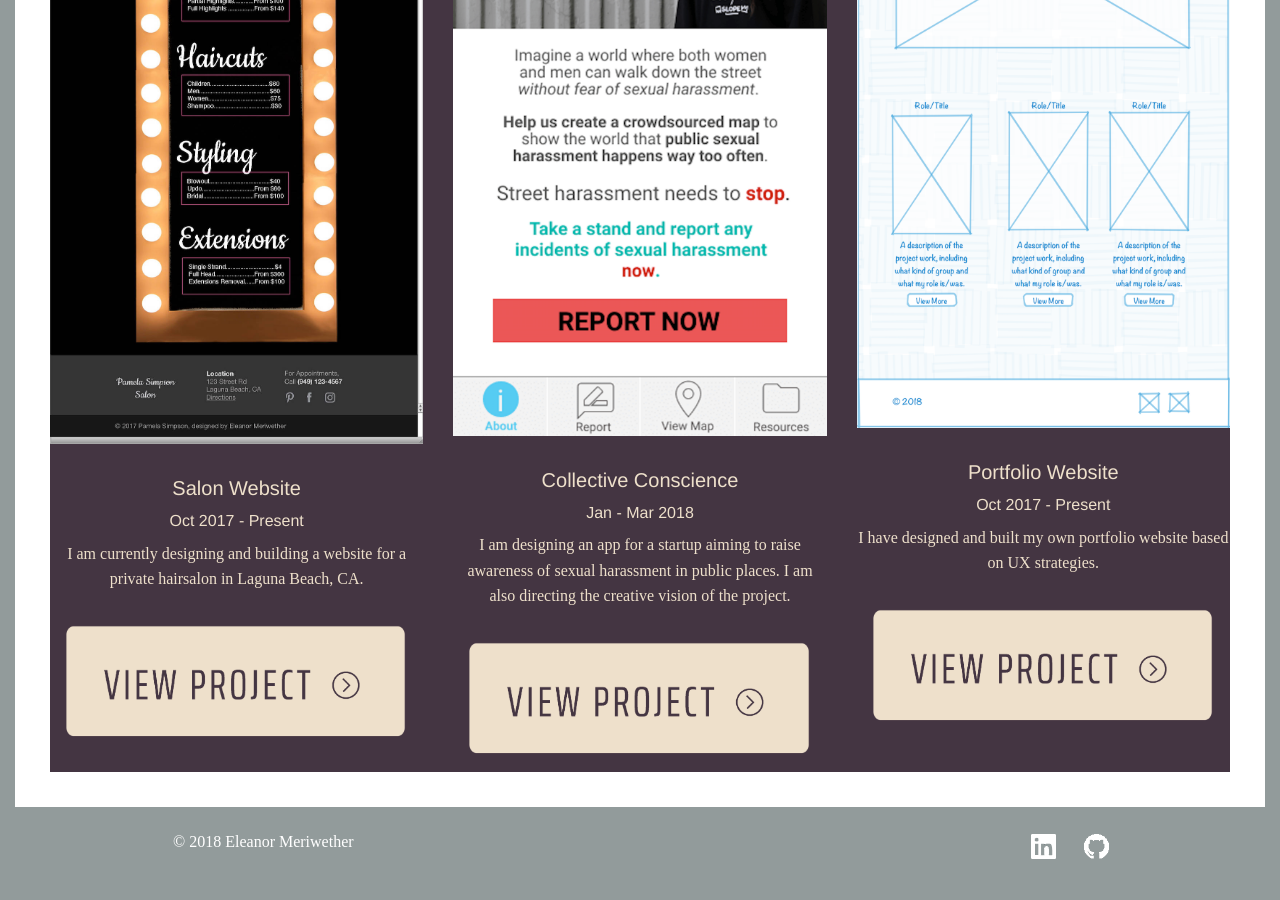
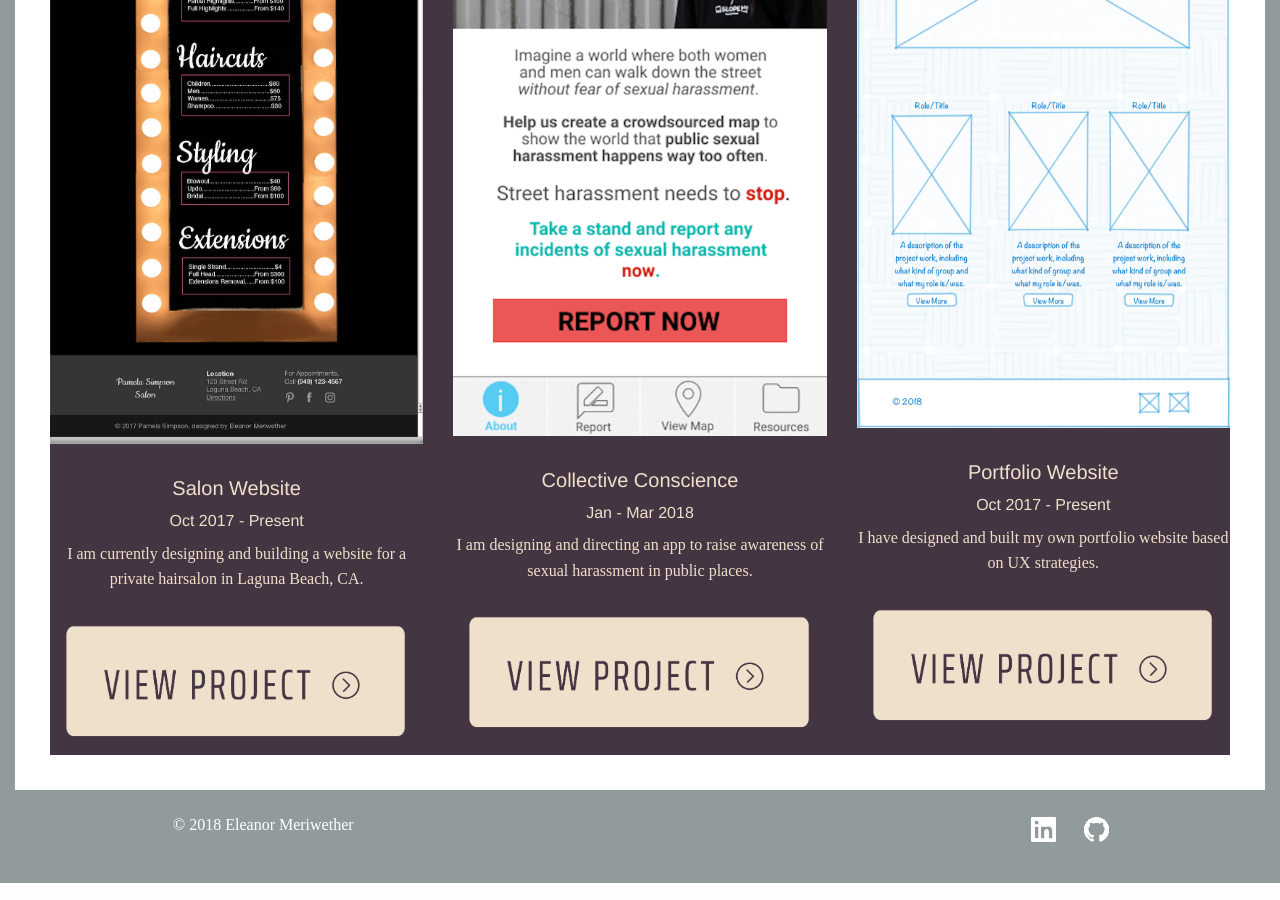
Before and after one commit to emeriwether/emeriwether.github.io, a Jekyll site: the page built from index.html, in a window 1280 px wide and 900 px high, scrolled down 1124 px. Built offline with Jekyll 4.4.1, drawn with Linux system fonts in a browser that asks for light colours; some web fonts are replaced.

Commit message:
reduce proj sum for cc

```diff
--- a/index.html
+++ b/index.html
@@ -25,7 +25,7 @@
                             <div class="cell"><a href="/project2.html" target="_blank"><img src="img/projectGallery/collectiveConscience_Thumbnail.png" class="projectGalleryImg"></a></div>
                             <div class="cell"><h5 class="projTitle">Collective Conscience</h5></div>
                             <div class="cell"><h6 class="projDate">Jan - Mar 2018</h6></div>
-                            <div class="cell"><p class="projDescrip">I am designing an app for a startup aiming to raise awareness of sexual harassment in public places. I am also directing the creative vision of the project.</p></div>
+                            <div class="cell"><p class="projDescrip">I am designing and directing an app to raise awareness of sexual harassment in public places.</p></div>
                             <button class="cell viewProjButton"><a href="/project2.html" target="_blank"><img src="/img/viewProjButton.png"></a></button>
                         </div>
                     </section>
```
